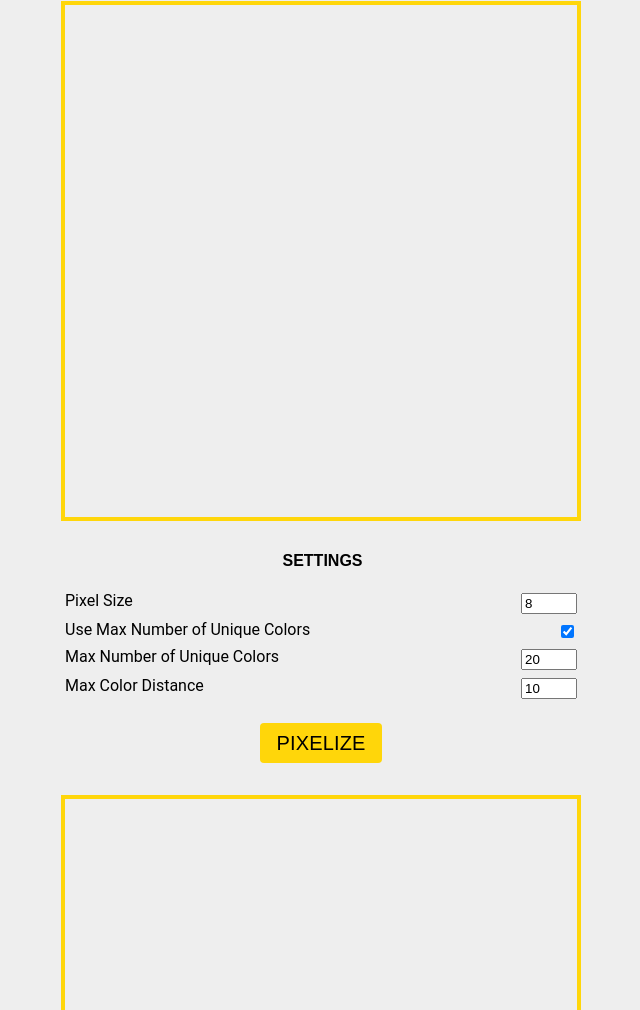
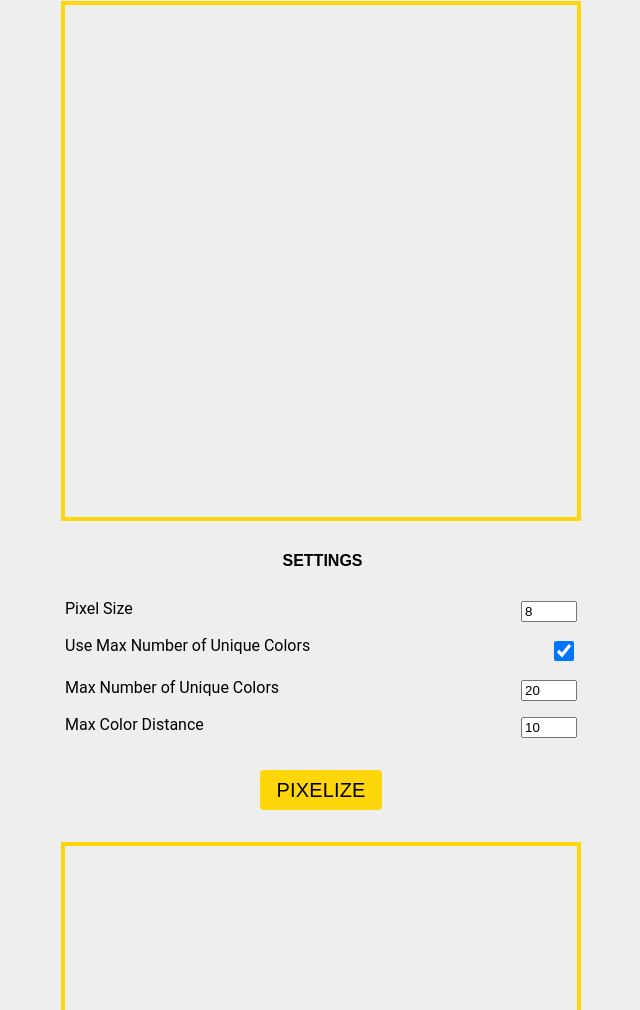
Before and after one commit to JoshuaBee/Pixelizer, a plain HTML site: page index.html in a window 1280 px wide. Shown: the part 223-1233 px from the top of the page, without its empty margins (319-959 px from the left). Drawn offline with Linux system fonts and the light colour scheme; a web font is replaced by a local one.

Commit message:
Attempt to fix tap target size

```diff
--- a/service-worker.js
+++ b/service-worker.js
@@ -1,5 +1,5 @@
-const version = "1.06";
-const cacheName = "jb-${version}";
+const version = "1.07";
+const cacheName = `jb-${ version }`;
 
 self.addEventListener("install", e => {
 	console.log('Service worker installing...');
--- a/styles/4-elements/input.css
+++ b/styles/4-elements/input.css
@@ -12,6 +12,11 @@ input[type="number"] {
 	width: 3rem;
 }
 
+input[type="checkbox"] {
+	height: 1.25rem;
+	width: 1.25rem;
+}
+
 .input-group {
 	display: flex;
 	justify-content: space-between;
--- a/styles/6-components/grid.css
+++ b/styles/6-components/grid.css
@@ -41,7 +41,7 @@
 	align-items: center;
 	display: flex;
 	flex-direction: column;
-	gap: .5rem;
+	gap: 1rem;
 	grid-area: settings;
 	justify-content: end;
 }
```
